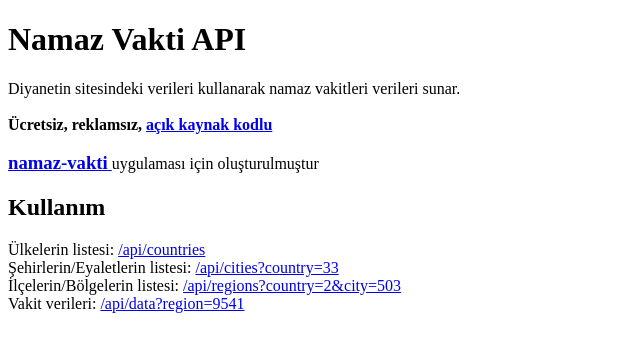
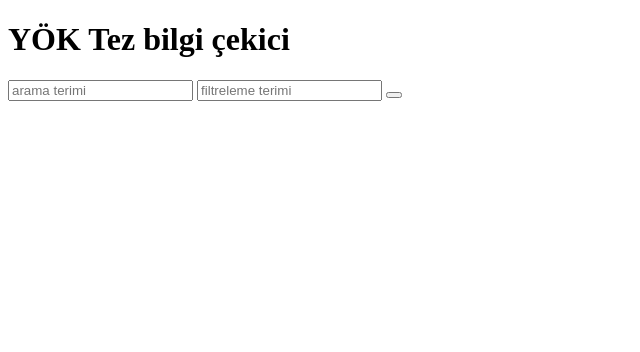
Before and after one commit to canbax/tez-ozet, a website: page public/index.html in a window 1280 px wide. Shown: the whole page, without its empty margins (0-640 px from the left). Drawn offline with Linux system fonts and the light colour scheme.

Commit message:
add command 'sum'

```diff
--- a/package.json
+++ b/package.json
@@ -9,7 +9,8 @@
   },
   "scripts": {
     "test": "echo \"Error: no test specified\" && exit 1",
-    "cy": "cypress open"
+    "cy": "cypress open",
+    "sum": "cypress run --headless --browser chrome"
   },
   "keywords": [],
   "author": "",
--- a/public/index.html
+++ b/public/index.html
@@ -1,9 +1,20 @@
 <!DOCTYPE html>
 <html>
   <head>
-    <title>Namaz Vakti API</title>
+    <title>YÖK Tez bilgi çekici</title>
     <link rel="icon" href="favicon.ico" />
-    <script></script>
+    <script>
+      document.getElementById("ara").addEventListener("click", () => {
+        const searchTerm = document.getElementById("inp0").value;
+        const filterTerm = document.getElementById("inp1").value;
+        const xhr = new XMLHttpRequest();
+
+        xhr.open(
+          "GET",
+          `/api/data?searchTerm=${searchTerm}&filterTerm=${filterTerm}`
+        );
+      });
+    </script>
     <style>
       h3 {
         display: inline;
@@ -12,41 +23,11 @@
   </head>
 
   <body>
-    <h1>Namaz Vakti API</h1>
-    <span>
-      Diyanetin sitesindeki verileri kullanarak namaz vakitleri verileri sunar.
-    </span>
-    <br />
-    <br />
-    <b>
-      Ücretsiz, reklamsız,
-      <a target="_blank" href="https://github.com/canbax/namaz-vakti-api">
-        açık kaynak kodlu
-      </a>
-    </b>
-    <br />
-    <br />
-    <a target="_blank" href="https://github.com/canbax/namaz-vakti">
-      <h3>namaz-vakti</h3>
-    </a>
-    uygulaması için oluşturulmuştur
+    <h1>YÖK Tez bilgi çekici</h1>
 
-    <br />
-    <h2>Kullanım</h2>
-    <span>Ülkelerin listesi: </span>
-    <a target="_blank" href="/api/countries"> /api/countries </a>
-    <br />
-    <span>Şehirlerin/Eyaletlerin listesi: </span>
-    <a target="_blank" href="/api/cities?country=33">
-      /api/cities?country=33
-    </a>
-    <br />
-    <span>İlçelerin/Bölgelerin listesi: </span>
-    <a target="_blank" href="/api/regions?country=2&city=503">
-      /api/regions?country=2&city=503
-    </a>
-    <br />
-    Vakit verileri:
-    <a target="_blank" href="/api/data?region=9541"> /api/data?region=9541 </a>
+    <input id="inp0" placeholder="arama terimi" />
+    <input id="inp1" placeholder="filtreleme terimi" />
+
+    <button id="ara"></button>
   </body>
 </html>
```
Also changed, not shown: cypress/e2e/spec.cy.js (+1 -0 lines).
